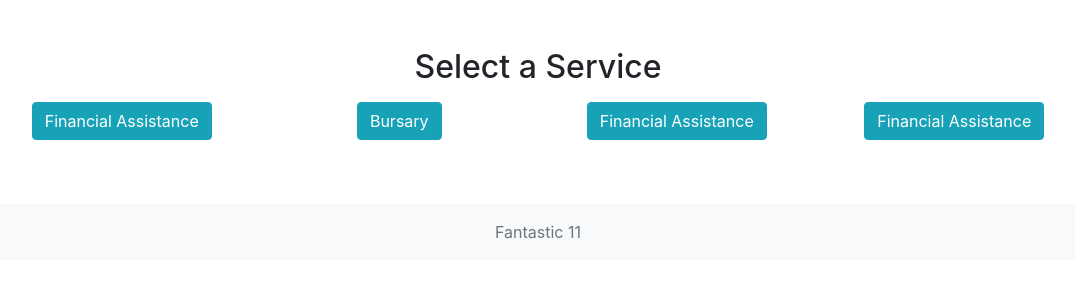
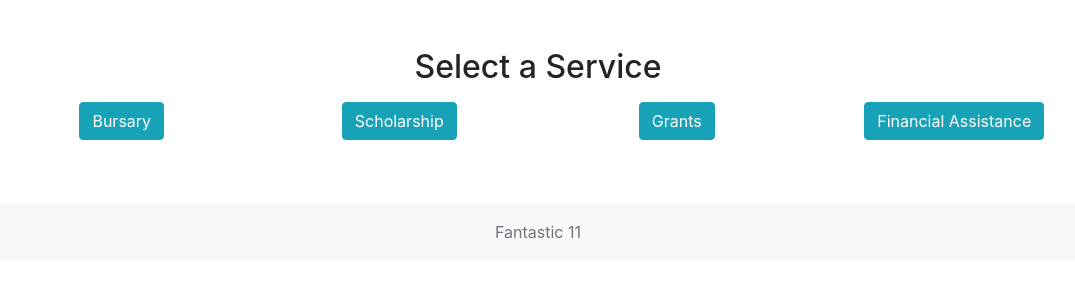
Before and after one commit to NdumisoButhelezi/Fantastic-11, a Python web app: template app/templates/student/services.html in a window 1280 px wide. Shown: the part 56-356 px from the top of the page, without its empty margins (102-1177 px from the left). Run offline with Jinja, Linux system fonts and the light colour scheme; the template is opened without the code that fills it, so the values that code supplies are empty; some libraries are stand-ins or nearby versions.

Commit message:
Update services.html

```diff
--- a/app/templates/student/services.html
+++ b/app/templates/student/services.html
@@ -5,13 +5,13 @@
     <h2>Select a Service</h2>
     <div class="row mt-3">
         <div class="col-md-3 mb-3">
-            <a href="{{ url_for('student_search') }}" class="btn btn-info">Financial Assistance</a>
-        </div>
-        <div class="col-md-3 mb-3">
             <a href="{{ url_for('student_search') }}" class="btn btn-info">Bursary</a>
         </div>
         <div class="col-md-3 mb-3">
-            <a href="{{ url_for('student_search') }}" class="btn btn-info">Financial Assistance</a>
+            <a href="{{ url_for('student_search') }}" class="btn btn-info">Scholarship</a>
+        </div>
+        <div class="col-md-3 mb-3">
+            <a href="{{ url_for('student_search') }}" class="btn btn-info">Grants</a>
         </div>
         <div class="col-md-3 mb-3">
             <a href="{{ url_for('student_search') }}" class="btn btn-info">Financial Assistance</a>
```
